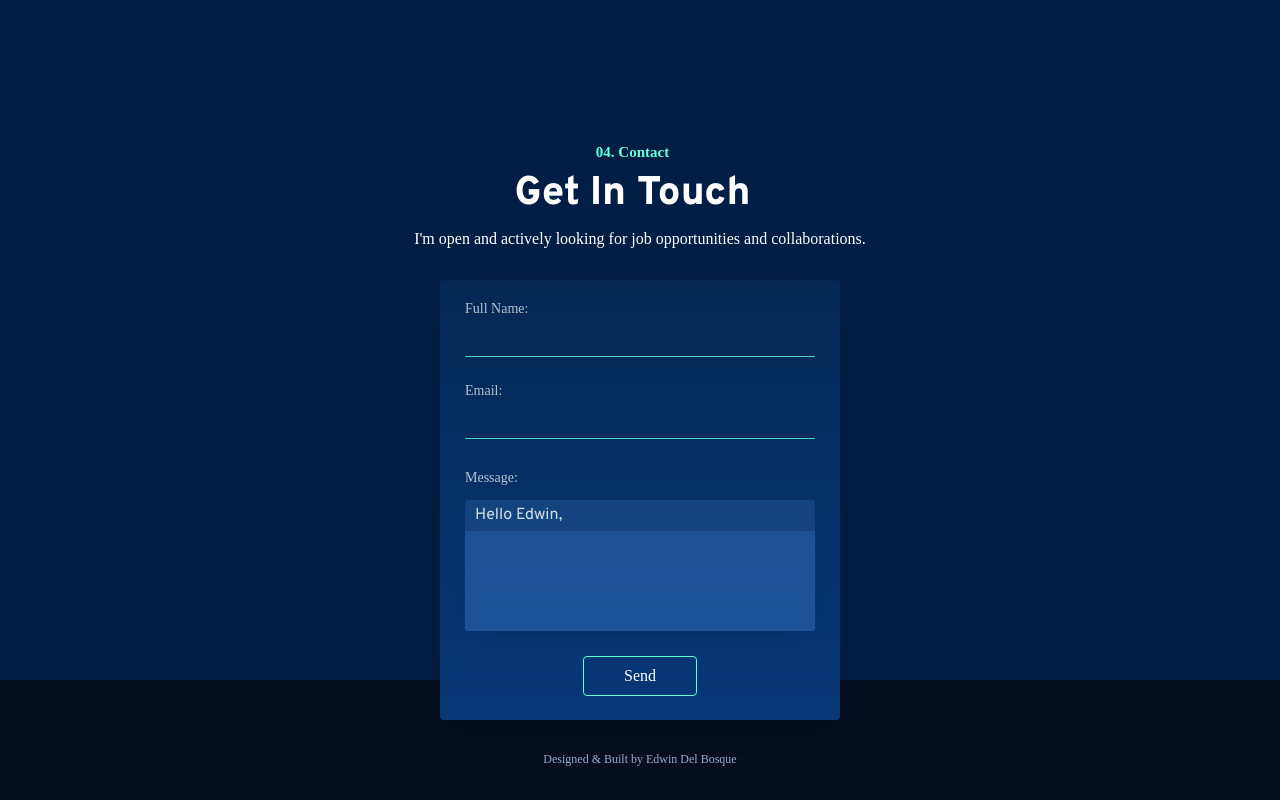
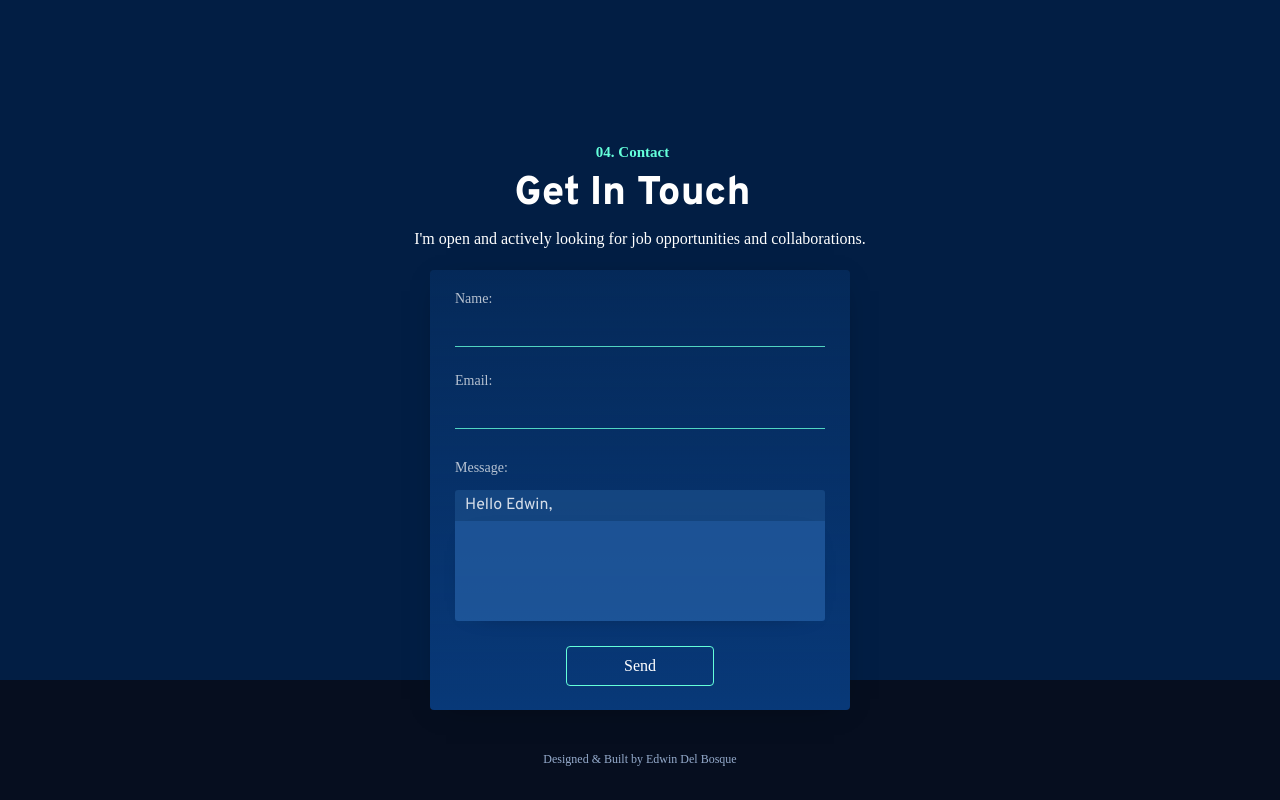
Before and after one commit to royamoussapour/portfolio, a React (Create React App) app: page / in a window 1280 px wide. Shown: the part 8875-9675 px from the top of the page. Built offline with nearby package versions, Linux system fonts and the light colour scheme; a web font is replaced by a local one.

Commit message:
Polish the styling of the ContactForm component

```diff
--- a/src/components/ContactForm/ContactForm.js
+++ b/src/components/ContactForm/ContactForm.js
@@ -18,7 +18,7 @@ class ContactForm extends Component {
 				onSubmit={this.submitForm}
 				action='https://formspree.io/mpzdzbnw'
 				method='POST'>
-				<label>Full Name:</label>
+				<label>Name:</label>
 				<input type='text' name='name' />
 				<label>Email:</label>
 				<input type='email' name='email' />
--- a/src/components/ContactForm/ContactForm.scss
+++ b/src/components/ContactForm/ContactForm.scss
@@ -2,12 +2,12 @@
 	display: flex;
 	flex-direction: column;
 	align-items: center;
-	background: linear-gradient(to bottom, #09356e67, #083979);
+	background: linear-gradient(to bottom, #09356e81, #083979);
 	padding: 10px 25px 24px 25px;
 	border-radius: 4px;
 	box-shadow: 0 5px 30px -16px rgba(0, 0, 0, 0.548);
 	position: relative;
-	top: 80px;
+	top: 70px;
 	z-index: 10;
 
 	label {
@@ -27,7 +27,7 @@
 	input,
 	textarea {
 		height: 35px;
-		width: 350px;
+		width: 370px;
 		border-radius: 3px;
 		border: none;
 		margin-bottom: 15px;
@@ -46,6 +46,7 @@
 		border-radius: 3px 3px 0 0;
 		margin-top: 8px;
 		font-weight: 400;
+		cursor: default;
 	}
 
 	input {
@@ -75,7 +76,7 @@
 		font-size: 16px;
 		cursor: pointer;
 		padding: 10px 40px;
-		// width: 100%;
+		width: 40%;
 		background: rgba(0, 0, 0, 0);
 		margin-top: 10px;
 		transition: all 200ms ease-out;
```
